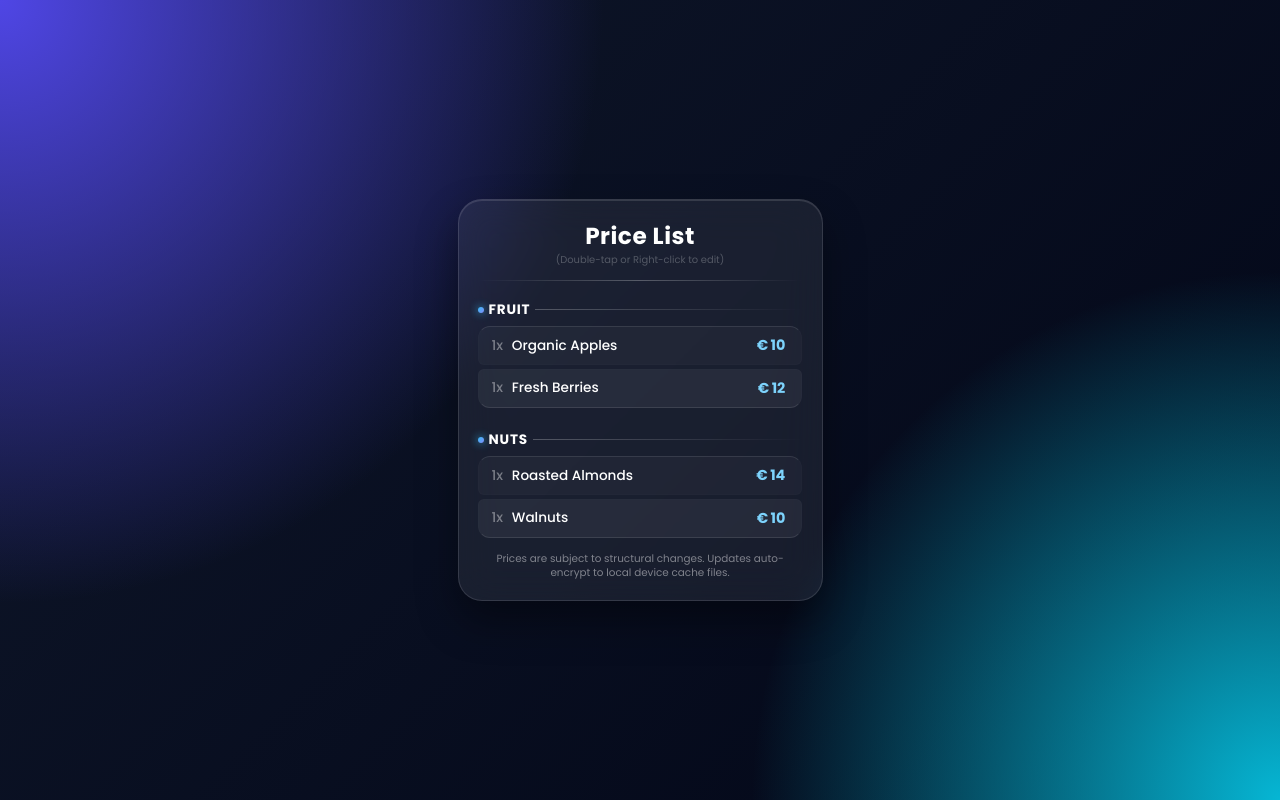
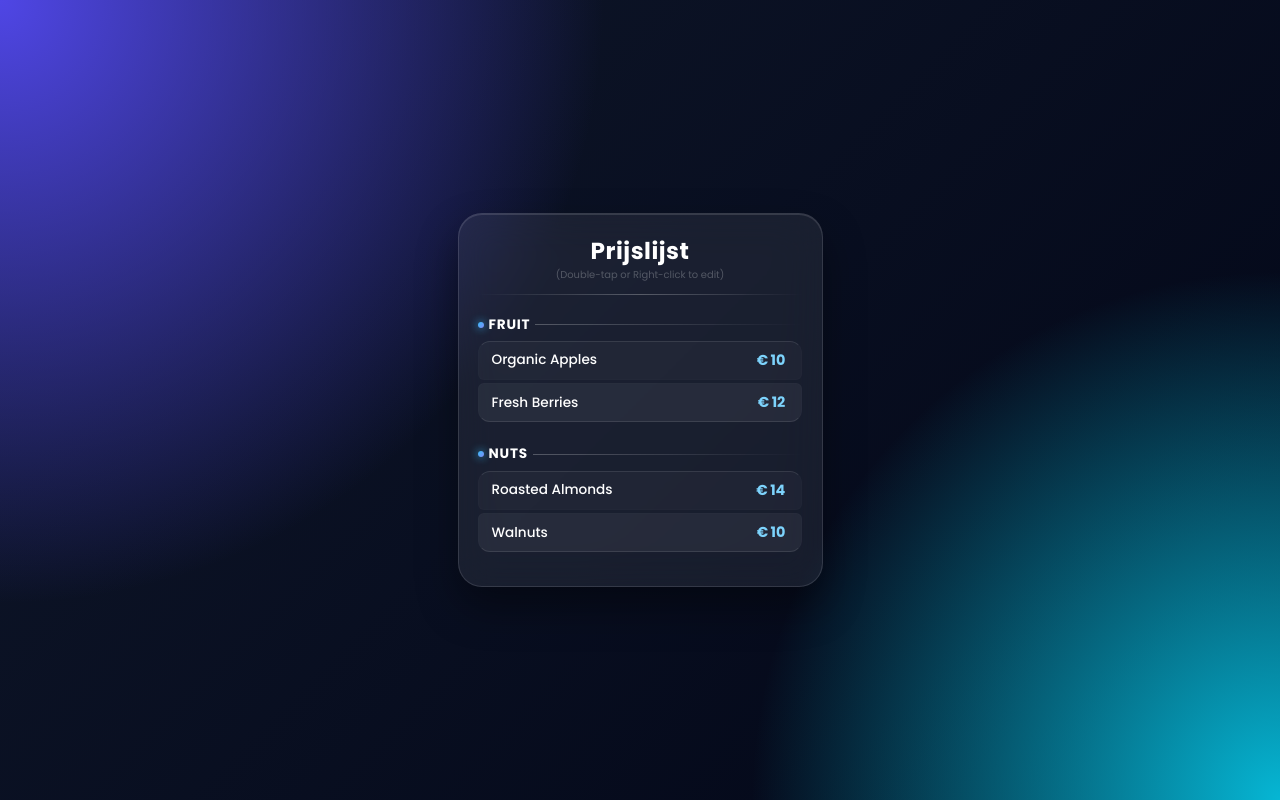
Before and after one commit to skaffa/price-list-creator, a plain HTML site: page index.html in a window 1280 px wide. Drawn offline with Linux system fonts and the light colour scheme.

Commit message:
Update defaultData with new title and settings

```diff
--- a/index.html
+++ b/index.html
@@ -536,8 +536,8 @@ function cleanPriceString(p) {
 }
 
 const defaultData = {
-    title: "Price List",
-    showQuantities: true,
+    title: "Prijslijst",
+    showQuantities: false,
     currency: "€",
     categories: [
         {
@@ -557,7 +557,7 @@ const defaultData = {
             ]
         }
     ],
-    disclaimer: "Prices are subject to structural changes. Updates auto-encrypt to local device cache files."
+    disclaimer: ""
 };
 
 let rawStoredData = localStorage.getItem('cmsPriceListData');
```
